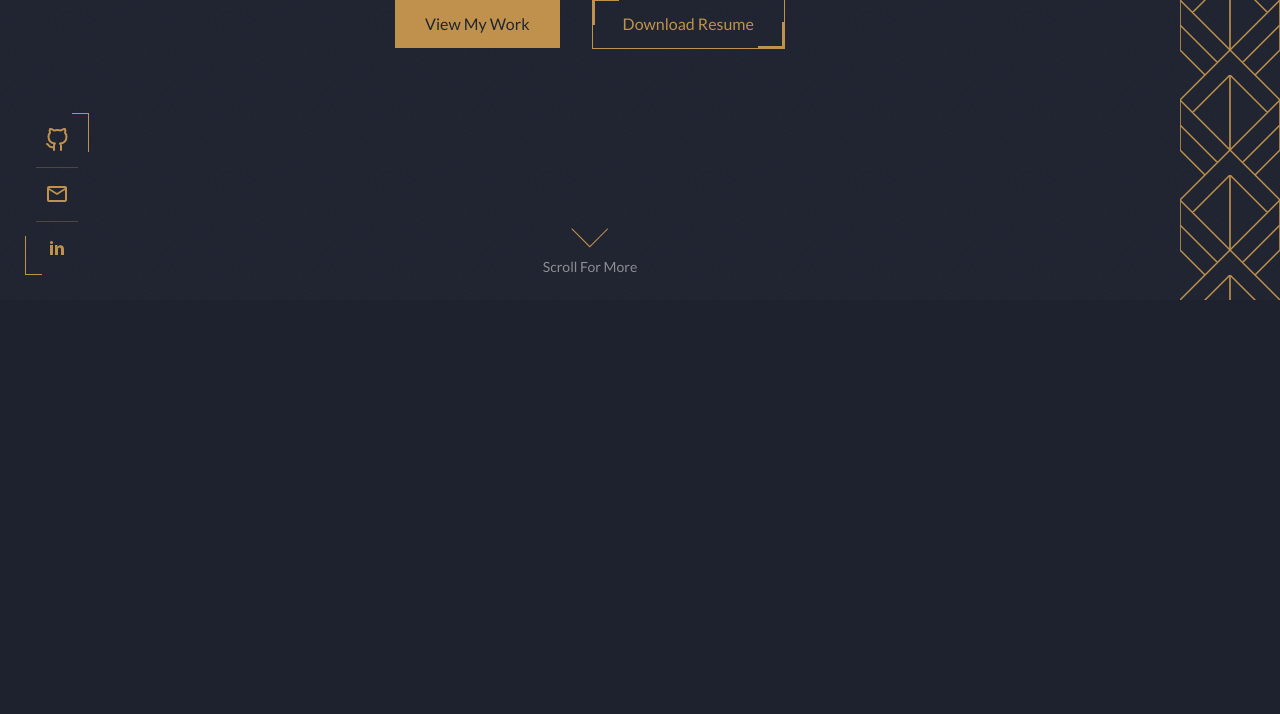
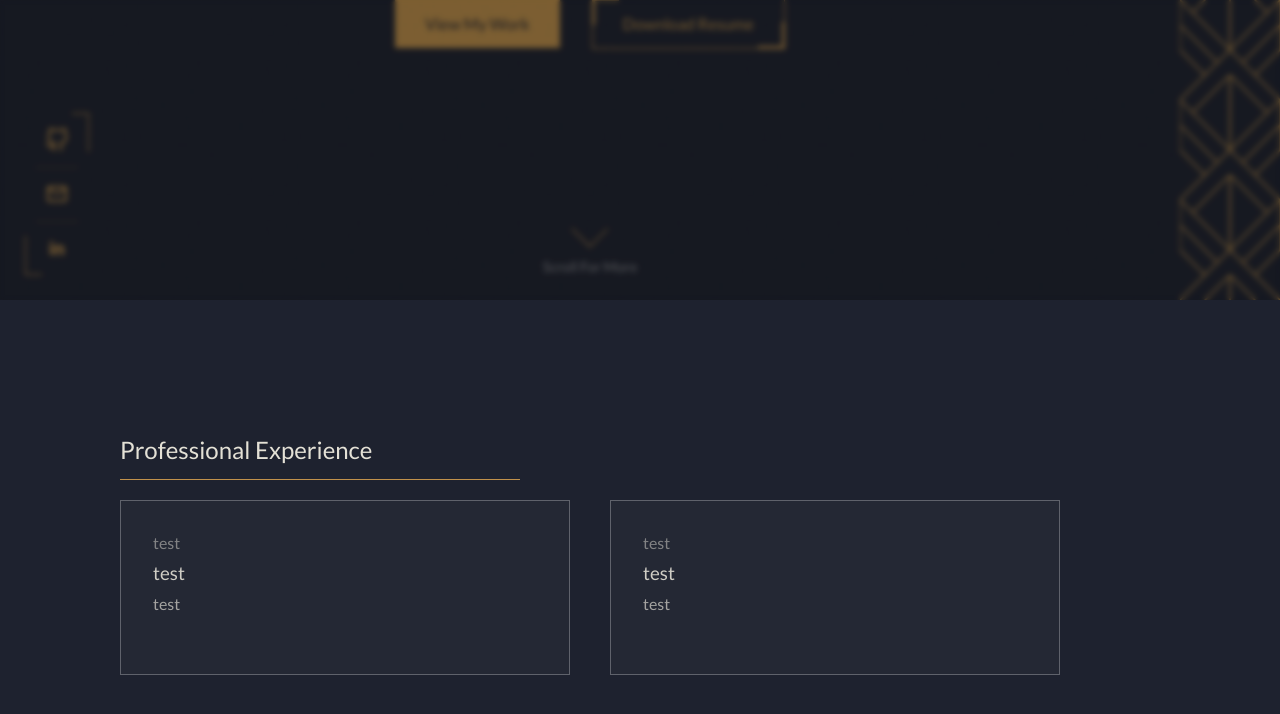
Before and after one commit to ckovacsdev/ckdev, a React (Vite) app: page / in a window 1280 px wide. Shown: the part 500-1214 px from the top of the page. Built offline with nearby package versions, Linux system fonts and the light colour scheme.

Commit message:
work experience card format

```diff
--- /dev/null
+++ b/src/components/work-card/work-card.css
@@ -0,0 +1,107 @@
+.work-card-slot {
+	position: relative;
+	width: 100%;
+	height: 100%;
+}
+
+.work-card {
+	position: absolute;
+	inset: 0;
+	display: flex;
+	box-sizing: border-box;
+	overflow: hidden;
+	border: 1px solid rgba(255, 255, 255, 0.3);
+	background: rgba(255, 255, 255, 0.03);
+	opacity: 0.9;
+	color: inherit;
+    min-width: 250px;
+	transition: translate 0.35s ease, border-color 0.35s ease;
+}
+
+
+.work-card[data-open] {
+	position: fixed;
+	inset: clamp(12px, 3vw, 48px);
+	max-width: min(720px, 100% - 34px);
+	max-height: min(540px, 100% - 34px);
+	margin: auto;
+	z-index: 60;
+	opacity: 1;
+	translate: none;
+	border-color: rgba(216, 180, 120, 0.35);
+	background: var(--main-background);
+	box-shadow: 0 10px 30px rgba(0, 0, 0, 0.5);
+}
+
+.work-card-body {
+	display: flex;
+	flex-direction: column;
+	gap: 10px;
+	width: 100%;
+	padding: clamp(18px, 3vw, 32px);
+	overflow: hidden;
+    min-height: 0;
+    min-width: 0;
+}
+
+.work-card[data-open] .work-card-body {
+	overflow: auto;
+}
+
+.work-card-tech {
+    margin: 0;
+    font-size: 1rem;
+    opacity: 0.55;
+}
+.work-card-title {
+    margin: 0;
+    font-weight: 500;
+}
+.work-card-blurb {
+    margin: 0;
+    max-width: 60ch;
+    opacity: 0.75;
+}
+
+.work-card-detail {
+	max-width: 68ch;
+	animation: work-fade 0.3s ease both 0.12s;
+}
+
+@keyframes work-fade {
+	from { opacity: 0; translate: 0 8px; }
+	to   { opacity: 0.85; translate: none; }
+}
+
+.work-card-toggle {
+	position: absolute;
+	inset: 0;
+	display: flex;
+	align-items: flex-end;
+	justify-content: flex-end;
+	padding: 18px;
+	border: 0;
+	background: none;
+	color: inherit;
+	font: inherit;
+	font-size: 0.8rem;
+	cursor: pointer;
+	opacity: 0.6;
+}
+.work-card-toggle:hover {
+    opacity: 1;
+}
+
+.work-backdrop {
+    position: fixed;
+    inset: 0;
+    z-index: 50;
+	background: rgba(6, 6, 8, 0.2);
+	backdrop-filter: blur(2px);
+	pointer-events: none;
+	transition: opacity 0.35s ease;
+}
+.work-backdrop[data-open] {
+    opacity: 1;
+    pointer-events: auto;
+}
--- /dev/null
+++ b/src/components/work-card/work-card.tsx
@@ -0,0 +1,72 @@
+import { useEffect, useLayoutEffect, useRef, useState, type ReactNode } from 'react';
+import './work-card.css';
+
+type WorkCardProps = {
+	tech: string;
+	title: string;
+	blurb: string;
+	children?: ReactNode;
+};
+
+export default function WorkCard({ tech, title, blurb, children }: WorkCardProps) {
+	const [ open, setOpen ] = useState(false);
+	const cardRef = useRef<HTMLElement>(null);
+	const fromRect = useRef<DOMRect | null>(null);
+
+	const toggle = () => {
+		fromRect.current = cardRef.current?.getBoundingClientRect() ?? null;
+		setOpen((o) => !o);
+	};
+
+	useLayoutEffect(() => {
+		const el = cardRef.current;
+		const from = fromRect.current;
+		fromRect.current = null;
+		if (!el || !from) {
+            return;
+        }
+
+		const to = el.getBoundingClientRect();
+		el.animate(
+			[
+				{
+					transformOrigin: 'top left',
+					transform: `translate(${from.left - to.left}px, ${from.top - to.top}px)
+					            scale(${from.width / to.width}, ${from.height / to.height})`,
+				},
+				{ transformOrigin: 'top left', transform: 'none' },
+			],
+			{
+				duration: window.matchMedia('(prefers-reduced-motion: reduce)').matches ? 0 : 350,
+				easing: 'cubic-bezier(0.22, 1, 0.36, 1)',
+			}
+		);
+	}, [open]);
+
+	useEffect(() => {
+		if (!open) return;
+		const onKey = (e: KeyboardEvent) => e.key === 'Escape' && setOpen(false);
+		document.addEventListener('keydown', onKey);
+		return () => document.removeEventListener('keydown', onKey);
+	}, [open]);
+
+	return (
+		<>
+			<div className='work-backdrop' data-open={open || undefined} onClick={() => setOpen(false)} />
+
+			<div className='work-card-slot'>
+				<article ref={cardRef} className='work-card' data-open={open || undefined}>
+					<div className='work-card-body'>
+						<p className='work-card-tech'>{tech}</p>
+						<h3 className='work-card-title'>{title}</h3>
+						<p className='work-card-blurb'>{blurb}</p>
+						{open && <div className='work-card-detail'>{children}</div>}
+					</div>
+
+					<button type='button' className='work-card-toggle' onClick={toggle} aria-expanded={open}>
+					</button>
+				</article>
+			</div>
+		</>
+	);
+}
--- a/src/pages/work/work.css
+++ b/src/pages/work/work.css
@@ -17,3 +17,14 @@
         border-bottom: 1px solid var(--main-accent);
     }
 }
+.work-projects{
+    display: flex;
+    flex-wrap: wrap;
+    column-gap: 40px;
+    row-gap: 20px;
+}
+.work-projects .work-card-slot{
+    flex: 1 1 300px;
+    min-width: 0;
+    height: 175px;
+}
--- a/src/pages/work/work.tsx
+++ b/src/pages/work/work.tsx
@@ -1,10 +1,17 @@
+import WorkCard from '../../components/work-card/work-card';
 import './work.css';
 
 export const Work = () => {
     return (
         <div className='work-container'>
             <div className='work-titles'>
-                {/* <h2 className='work-title'>  Professional Experience </h2> */}
+                <h2 className='work-title'>  Professional Experience </h2>
+            </div>
+
+            <div className='work-projects'>
+                <WorkCard tech='test' title='test' blurb='test'/>
+                <WorkCard tech='test' title='test' blurb='test'/>
+
             </div>
         </div>
     )
```
